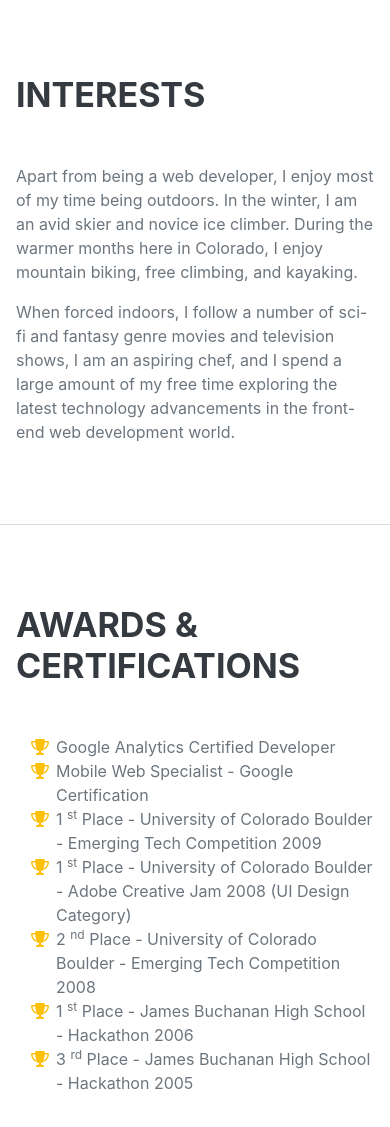
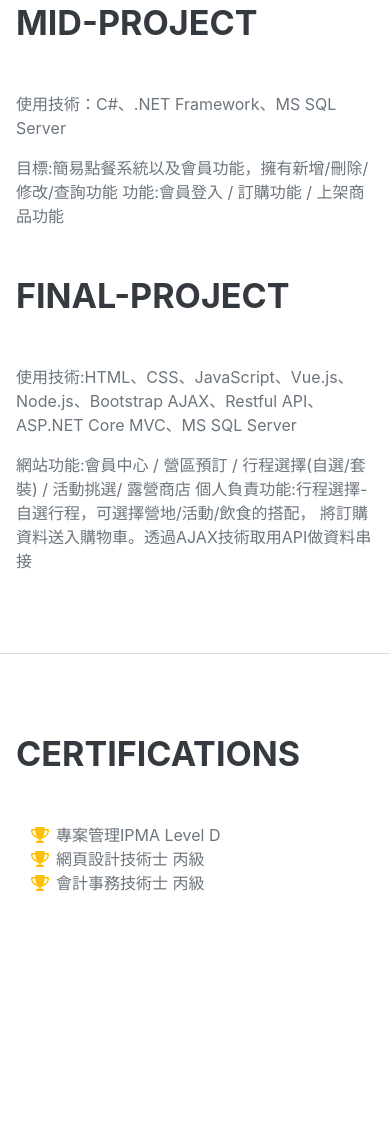
Before and after one commit to hsunhuang/profilo, a plain HTML site: page index.html in a window 390 px wide. Shown: the part 3344-4471 px from the top of the page. After the commit the page ends 4319 px from the top, so only its background shows below. Drawn offline with nearby package versions, Linux system fonts and the light colour scheme; a web font is replaced by a local one.

Commit message:
Update Project

```diff
--- a/index.html
+++ b/index.html
@@ -35,8 +35,8 @@
                 <li class="nav-item"><a class="nav-link js-scroll-trigger" href="#experience">Experience</a></li>
                 <li class="nav-item"><a class="nav-link js-scroll-trigger" href="#education">Education</a></li>
                 <li class="nav-item"><a class="nav-link js-scroll-trigger" href="#skills">Skills</a></li>
-                <li class="nav-item"><a class="nav-link js-scroll-trigger" href="#interests">Interests</a></li>
-                <li class="nav-item"><a class="nav-link js-scroll-trigger" href="#awards">Awards</a></li>
+                <li class="nav-item"><a class="nav-link js-scroll-trigger" href="#project">Project</a></li>
+                <li class="nav-item"><a class="nav-link js-scroll-trigger" href="#cer">Certifications</a></li>
             </ul>
         </div>
     </nav>
@@ -157,13 +157,9 @@
                     <li class="list-inline-item"><i class="fab fa-css3-alt"></i></li>
                     <li class="list-inline-item"><i class="fab fa-js-square"></i></li>
                     <li class="list-inline-item"><i class="fab fa-angular"></i></li>
-                    <li class="list-inline-item"><i class="fab fa-react"></i></li>
+                    <li class="list-inline-item"><i class="fab fa-vue"></i></li>
                     <li class="list-inline-item"><i class="fab fa-node-js"></i></li>
-                    <li class="list-inline-item"><i class="fab fa-sass"></i></li>
-                    <li class="list-inline-item"><i class="fab fa-less"></i></li>
                     <li class="list-inline-item"><i class="fab fa-wordpress"></i></li>
-                    <li class="list-inline-item"><i class="fab fa-gulp"></i></li>
-                    <li class="list-inline-item"><i class="fab fa-grunt"></i></li>
                     <li class="list-inline-item"><i class="fab fa-npm"></i></li>
                 </ul>
                 <div class="subheading mb-3">Workflow</div>
@@ -188,62 +184,47 @@
             </div>
         </section>
         <hr class="m-0" />
-        <!-- Interests-->
-        <section class="resume-section" id="interests">
+        <!-- Project-->
+        <section class="resume-section" id="project">
             <div class="resume-section-content">
-                <h2 class="mb-5">Interests</h2>
-                <p>Apart from being a web developer, I enjoy most of my time being outdoors. In the winter, I am an avid
-                    skier and novice ice climber. During the warmer months here in Colorado, I enjoy mountain biking,
-                    free climbing, and kayaking.</p>
-                <p class="mb-0">When forced indoors, I follow a number of sci-fi and fantasy genre movies and television
-                    shows, I am an aspiring chef, and I spend a large amount of my free time exploring the latest
-                    technology advancements in the front-end web development world.</p>
+                <div class="mb-5">
+                    <h2 class="mb-5">Mid-Project</h2>
+                    <p>使用技術：C#、.NET Framework、MS SQL Server</p>
+                    <p class="mb-0">目標:簡易點餐系統以及會員功能，擁有新增/刪除/修改/查詢功能 功能:會員登入 / 訂購功能 / 上架商品功能</p>
+                    <span class="d-none d-lg-block"><img class="img-fluid img-cer w-200 h-100" src="assets/img/mid.png"
+                            alt="..." /></span>
+                </div>
+                <div>
+                    <h2 class="mb-5">Final-Project</h2>
+                    <p>使用技術:HTML、CSS、JavaScript、Vue.js、Node.js、Bootstrap AJAX、Restful API、ASP.NET Core MVC、MS SQL Server
+                    </p>
+                    <p class="mb-0">網站功能:會員中心 / 營區預訂 / 行程選擇(自選/套裝) / 活動挑選/ 露營商店 個人負責功能:行程選擇-自選行程，可選擇營地/活動/飲食的搭配，
+                        將訂購資料送入購物車。透過AJAX技術取用API做資料串接</p>
+                    <span class="d-none d-lg-block"><img class="img-fluid img-cer w-200 h-100"
+                            src="assets/img/final.png" alt="..." /></span>
+                </div>
+
             </div>
         </section>
         <hr class="m-0" />
-        <!-- Awards-->
-        <section class="resume-section" id="awards">
+        <!-- Cer-->
+        <section class="resume-section" id="cer">
             <div class="resume-section-content">
-                <h2 class="mb-5">Awards & Certifications</h2>
+                <h2 class="mb-5">Certifications</h2>
                 <ul class="fa-ul mb-0">
                     <li>
                         <span class="fa-li"><i class="fas fa-trophy text-warning"></i></span>
-                        Google Analytics Certified Developer
+                        專案管理IPMA Level D
                     </li>
                     <li>
                         <span class="fa-li"><i class="fas fa-trophy text-warning"></i></span>
-                        Mobile Web Specialist - Google Certification
+                        網頁設計技術士 丙級
                     </li>
                     <li>
                         <span class="fa-li"><i class="fas fa-trophy text-warning"></i></span>
-                        1
-                        <sup>st</sup>
-                        Place - University of Colorado Boulder - Emerging Tech Competition 2009
+                        會計事務技術士 丙級
                     </li>
-                    <li>
-                        <span class="fa-li"><i class="fas fa-trophy text-warning"></i></span>
-                        1
-                        <sup>st</sup>
-                        Place - University of Colorado Boulder - Adobe Creative Jam 2008 (UI Design Category)
-                    </li>
-                    <li>
-                        <span class="fa-li"><i class="fas fa-trophy text-warning"></i></span>
-                        2
-                        <sup>nd</sup>
-                        Place - University of Colorado Boulder - Emerging Tech Competition 2008
-                    </li>
-                    <li>
-                        <span class="fa-li"><i class="fas fa-trophy text-warning"></i></span>
-                        1
-                        <sup>st</sup>
-                        Place - James Buchanan High School - Hackathon 2006
-                    </li>
-                    <li>
-                        <span class="fa-li"><i class="fas fa-trophy text-warning"></i></span>
-                        3
-                        <sup>rd</sup>
-                        Place - James Buchanan High School - Hackathon 2005
-                    </li>
+
                 </ul>
             </div>
         </section>
```
Also changed, not shown: assets/img/final.png (added), assets/img/mid.png (added).
